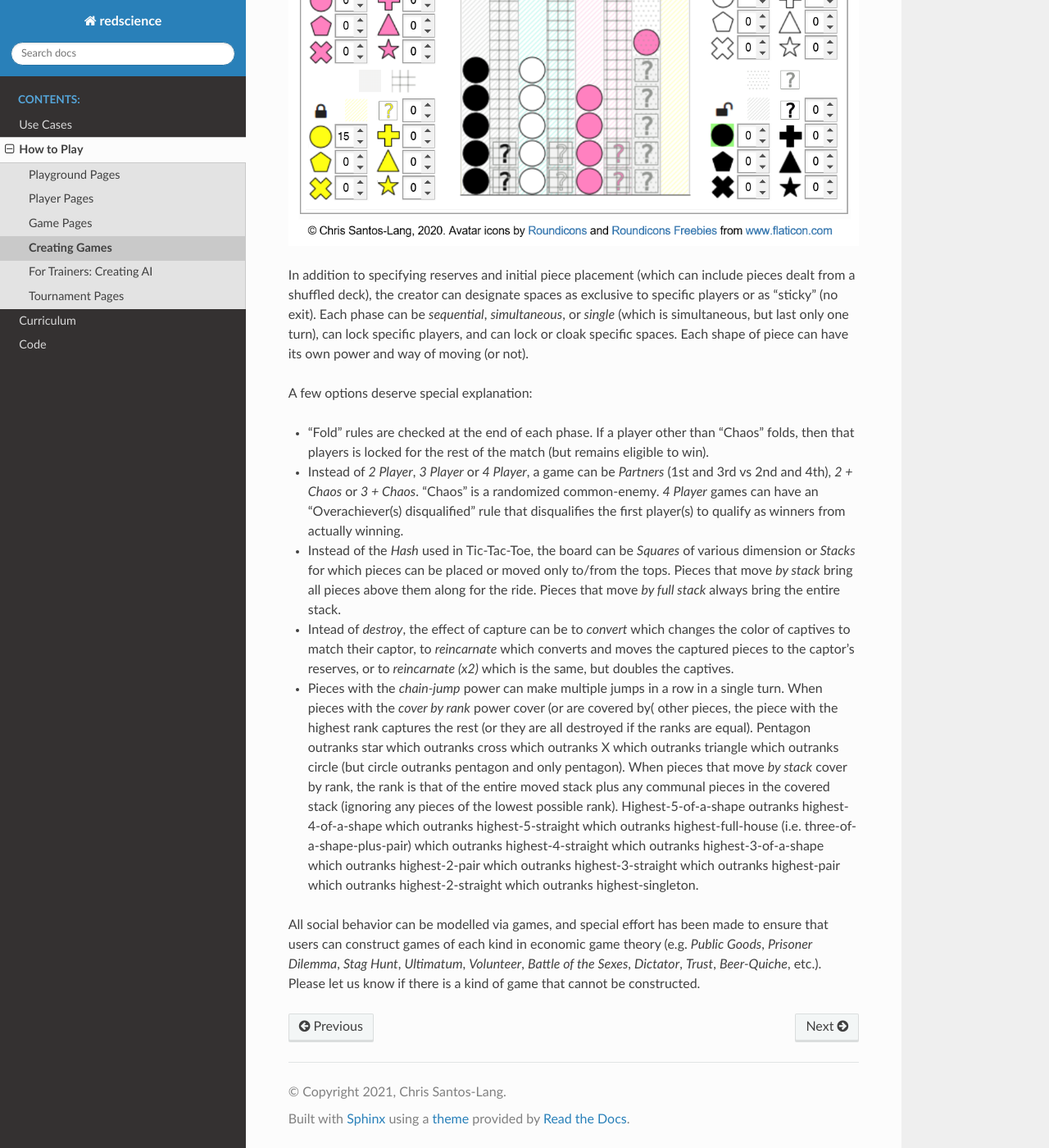
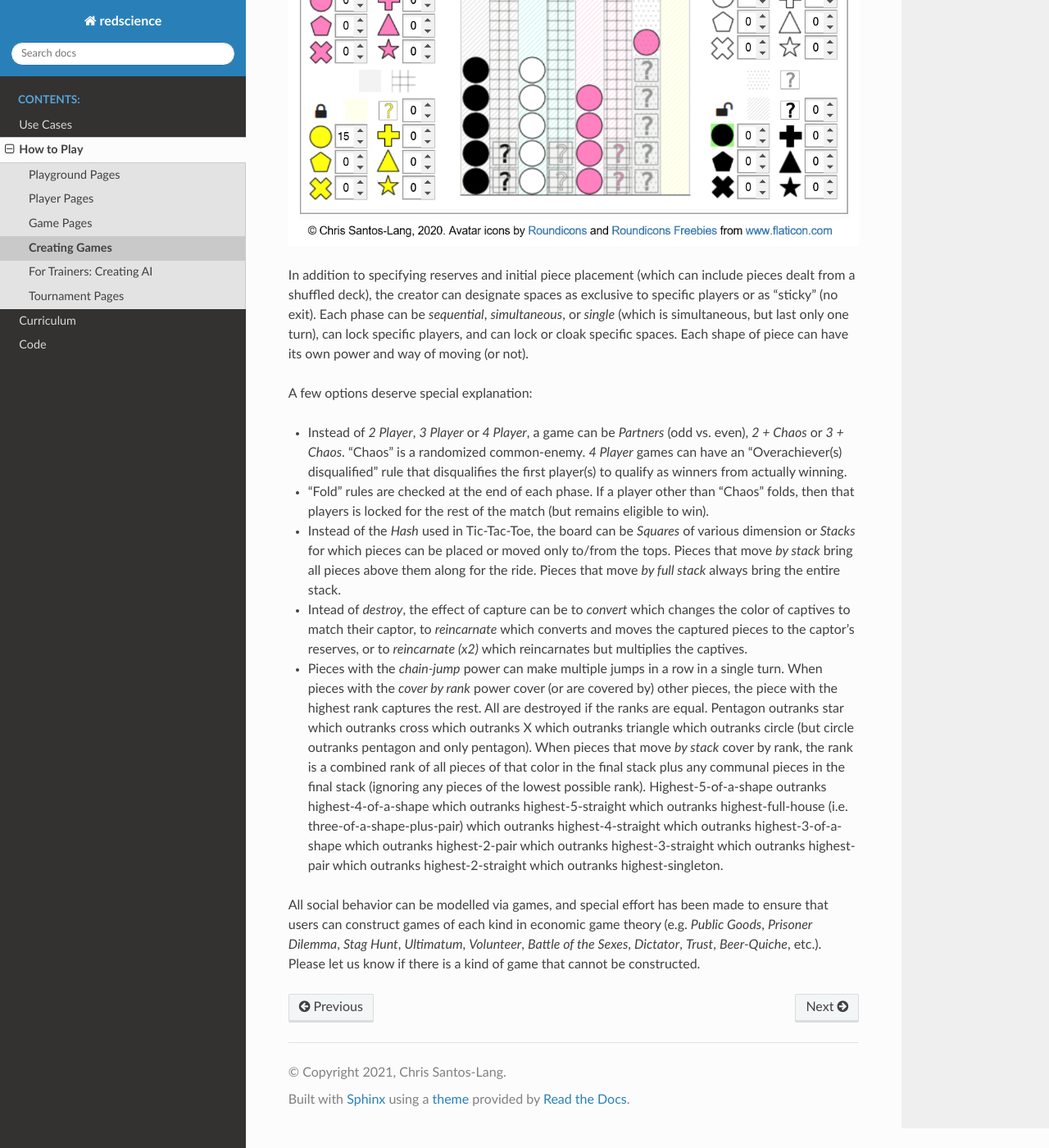
Before and after one commit to ChrisSantosLang/redscience, a Sphinx documentation site: the page built from docs/source/gamefactory.rst, in a window 1280 px wide and 1400 px high, scrolled down 1132 px. Shown: the whole window at 82% size. Built offline with Sphinx 7.4.7 and the Read the Docs theme 2.0.0, drawn with Linux system fonts in a browser that asks for light colours.

Commit message:
Update gamefactory.rst

```diff
--- a/docs/source/gamefactory.rst
+++ b/docs/source/gamefactory.rst
@@ -17,15 +17,15 @@ spaces. Each shape of piece can have its own power and way of moving (or not).
 
 A few options deserve special explanation:
 
-* "Fold" rules are checked at the end of each phase. If a player
-  other than "Chaos" folds, then that players is locked for the rest of
-  the match (but remains eligible to win).
 * Instead of *2 Player*, *3 Player* or *4 Player*, a game can be
-  *Partners* (1st and 3rd vs 2nd and 4th), *2 + Chaos* or
+  *Partners* (odd vs. even), *2 + Chaos* or
   *3 + Chaos*. "Chaos" is a randomized common-enemy. *4 Player*
   games can have an "Overachiever(s) disqualified" rule
   that disqualifies the first player(s) to qualify as winners
   from actually winning.
+* "Fold" rules are checked at the end of each phase. If a player
+  other than "Chaos" folds, then that players is locked for the rest of
+  the match (but remains eligible to win).
 * Instead of the *Hash* used in Tic-Tac-Toe, the board can be *Squares* of
   various dimension or *Stacks* for which pieces can be placed or
   moved only to/from the tops. Pieces that move *by stack*
@@ -34,17 +34,17 @@ A few options deserve special explanation:
 * Intead of *destroy*, the effect of capture can be to *convert* which
   changes the color of captives to match their captor, to *reincarnate*
   which converts and moves the captured pieces to the captor's reserves,
-  or to *reincarnate (x2)* which is the same, but doubles the captives.
+  or to *reincarnate (x2)* which reincarnates but multiplies the captives.
 * Pieces with the *chain-jump* power can make multiple jumps in a row
   in a single turn. When pieces with the *cover by rank* power cover (or
-  are covered by( other pieces, the piece with the highest rank captures
-  the rest (or they are all destroyed if the ranks are equal).  Pentagon
+  are covered by) other pieces, the piece with the highest rank captures
+  the rest. All are destroyed if the ranks are equal.  Pentagon
   outranks star which outranks cross which outranks X which outranks
   triangle which outranks circle (but circle outranks pentagon and only
   pentagon). When pieces that move *by stack* cover by rank, the
-  rank is that of the entire moved stack plus any communal pieces in the
-  covered stack (ignoring any pieces of the lowest possible rank).
-  Highest-5-of-a-shape outranks
+  rank is a combined rank of all pieces of that color in the final stack
+  plus any communal pieces in the final stack (ignoring any pieces of the
+  lowest possible rank). Highest-5-of-a-shape outranks
   highest-4-of-a-shape which outranks highest-5-straight which
   outranks highest-full-house (i.e. three-of-a-shape-plus-pair)
   which outranks highest-4-straight which outranks
```
